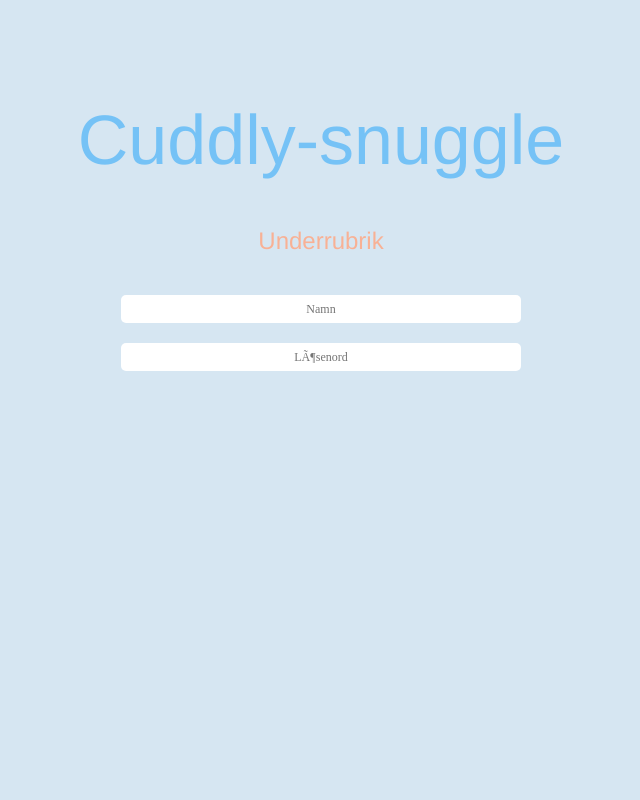
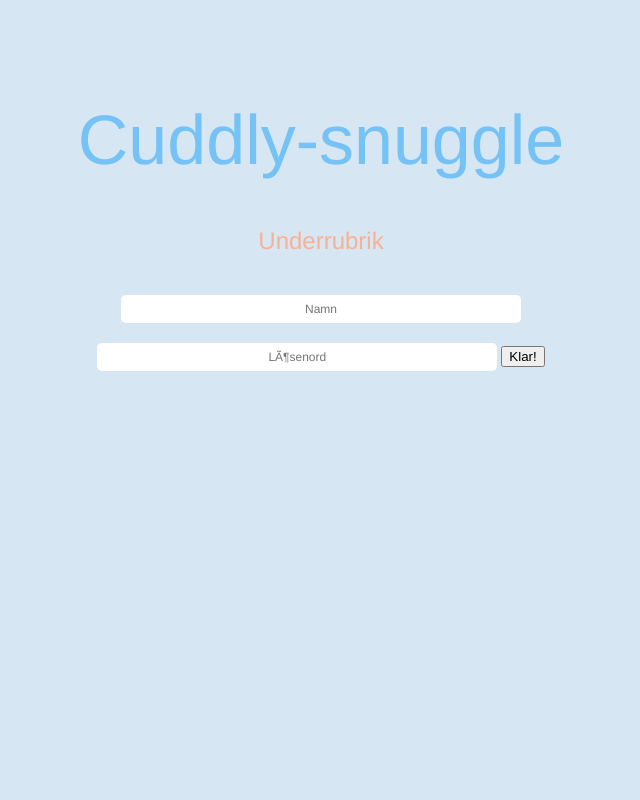
Before and after one commit to idaglenne/cuddly-sniffle, a PHP site: page / in a window 1280 px wide. Shown: the whole page, without its empty margins (319-959 px from the left). Run offline with PHP 8.4, Linux system fonts and the light colour scheme.

Commit message:
submit-button

```diff
--- a/design.css
+++ b/design.css
@@ -40,8 +40,3 @@ h2 {
     font-weight: lighter;
     text-align: center;
 }
-
-::-webkit-input-placeholder {
-  font-family: "Helvetica";
-  font-family: lighter;
-}
--- a/index.html
+++ b/index.html
@@ -14,6 +14,7 @@
         <br>
         <input type="text" class=inlog id=psw_inlog placeholder="Lösenord">
 
+        <input type="submit" id=submit value="Klar!">
         </form>
 
 
```
